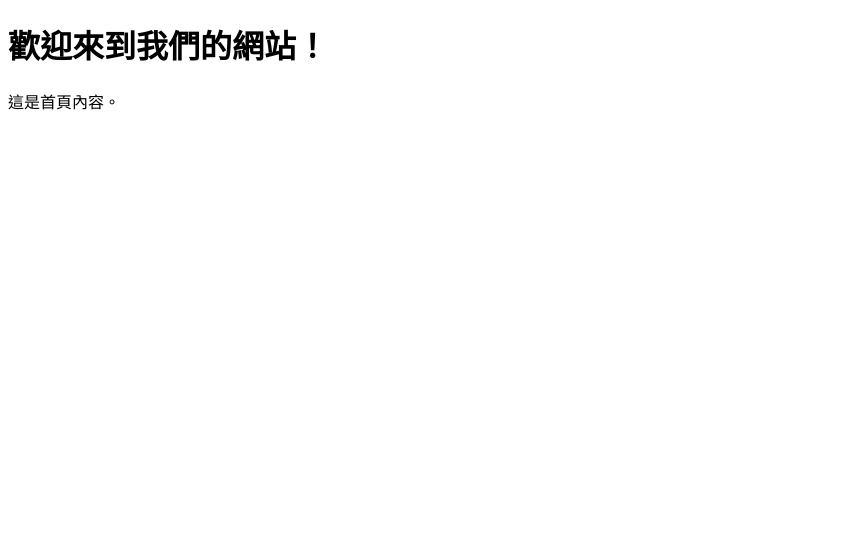
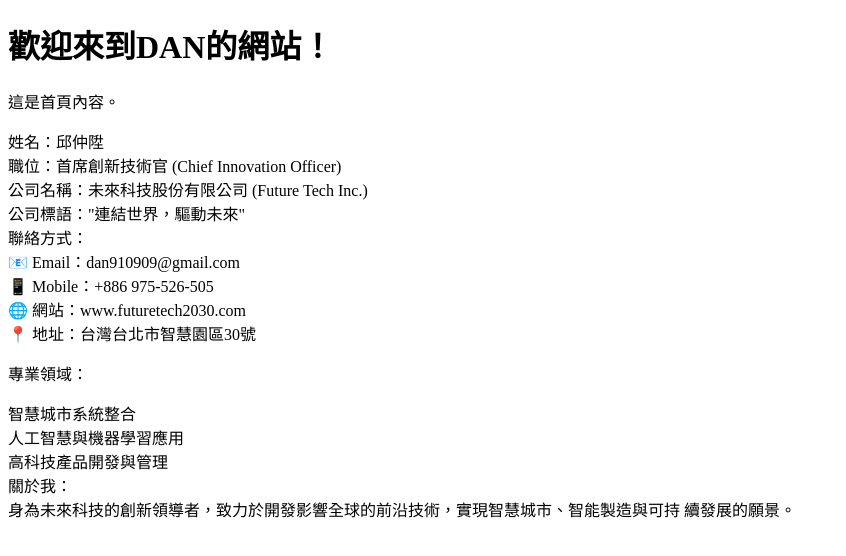
Before and after one commit to dan41023140/dan41023140.github.io, a plain HTML site: page index.html in a window 1280 px wide. Shown: the whole page, without its empty margins (0-846 px from the left). Drawn offline with Linux system fonts and the light colour scheme.

Commit message:
Add files via upload

```diff
--- a/index.html
+++ b/index.html
@@ -6,7 +6,25 @@
     <title>網站首頁</title>
 </head>
 <body>
-    <h1>歡迎來到我們的網站！</h1>
+    <h1>歡迎來到DAN的網站！</h1>
     <p>這是首頁內容。</p>
+
+	<p>姓名：邱仲陞<br>
+	職位：首席創新技術官&nbsp;(Chief&nbsp;Innovation&nbsp;Officer)<br>
+	公司名稱：未來科技股份有限公司&nbsp;(Future&nbsp;Tech&nbsp;Inc.)<br>
+	公司標語：&quot;連結世界，驅動未來&quot;<br>
+	聯絡方式：<br>
+	📧&nbsp;Email：dan910909@gmail.com<br>
+	📱&nbsp;Mobile：+886&nbsp;975-526-505<br>
+	🌐&nbsp;網站：www.futuretech2030.com<br>
+	📍&nbsp;地址：台灣台北市智慧園區30號</p>
+
+	<p>專業領域：</p>
+
+	<p>智慧城市系統整合<br>
+	人工智慧與機器學習應用<br>
+	高科技產品開發與管理<br>
+	關於我：<br>
+	身為未來科技的創新領導者，致力於開發影響全球的前沿技術，實現智慧城市、智能製造與可持	續發展的願景。</p>
 </body>
 </html>
```
